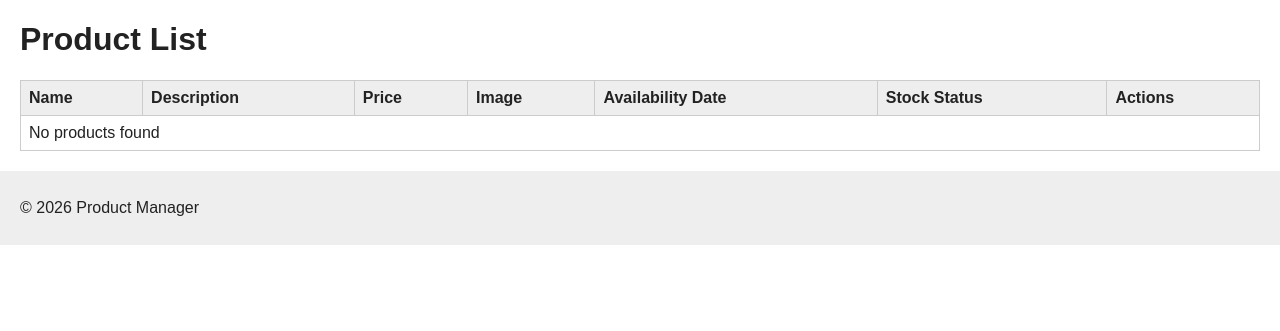
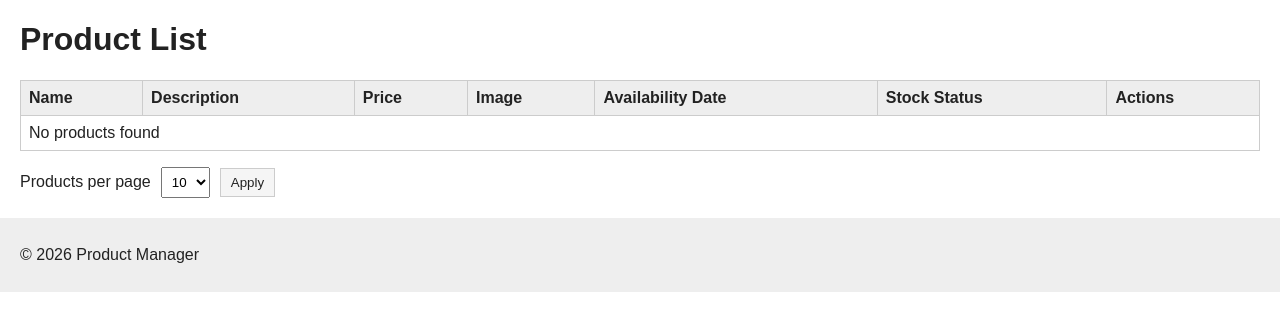
Before and after one commit to hutanstefan/ProductManagerSystem, a PHP site: page / in a window 1280 px wide. Shown: the part 82-413 px from the top of the page. Run offline with PHP 8.4, Linux system fonts and the light colour scheme; data that the repository does not hold is empty.

Commit message:
Product pagination

```diff
--- a/assets/css/style.css
+++ b/assets/css/style.css
@@ -56,3 +56,36 @@ body {
 .empty-state {
     text-align: center;
 }
+
+.pagination-controls,
+.pagination,
+.page-size-form {
+    display: flex;
+    align-items: center;
+    gap: 10px;
+}
+
+.pagination-controls {
+    justify-content: space-between;
+    flex-wrap: wrap;
+    margin-top: 16px;
+}
+
+.pagination a,
+.page-size-form button {
+    padding: 6px 10px;
+    border: 1px solid #ccc;
+    color: #222;
+    text-decoration: none;
+    background: #f5f5f5;
+}
+
+.pagination .current-page {
+    padding: 6px 10px;
+    color: #fff;
+    background: #333;
+}
+
+.page-size-form select {
+    padding: 6px;
+}
--- a/config/config.php
+++ b/config/config.php
@@ -5,3 +5,5 @@ define('DB_NAME', 'product_management');
 define('DB_USER', 'root');
 define('DB_PASS', '');
 define('DB_CHARSET', 'utf8mb4');
+define('DEFAULT_PAGE_SIZE', 10);
+define('ALLOWED_PAGE_SIZES', [ 10, 20, 50 ]);
--- a/includes/functions.php
+++ b/includes/functions.php
@@ -29,3 +29,12 @@ function productImage($image)
 
     return 'uploads/' . basename($image);
 }
+
+function pageUrl($page, $page_size)
+{
+    $query_params = $_GET;
+    $query_params['page'] = $page;
+    $query_params['per_page'] = $page_size;
+
+    return '?' . http_build_query($query_params);
+}
--- a/index.php
+++ b/index.php
@@ -2,13 +2,36 @@
 require_once __DIR__ . '/includes/functions.php';
 require_once __DIR__ . '/includes/db.php';
 
-$products = $pdo->query(
+$page_size = intval($_GET['per_page'] ?? DEFAULT_PAGE_SIZE);
+
+if (!in_array($page_size, ALLOWED_PAGE_SIZES, true)) {
+    $page_size = DEFAULT_PAGE_SIZE;
+}
+
+$current_page = intval($_GET['page'] ?? 1);
+
+$total_products = $pdo->query('SELECT COUNT(*) FROM products')->fetchColumn();
+$total_pages = max(1, intval(ceil($total_products / $page_size)));
+
+if ($current_page < 1) {
+    $current_page = 1;
+} elseif ($current_page > $total_pages) {
+    $current_page = $total_pages;
+}
+
+$offset = ($current_page - 1) * $page_size;
+
+$statement = $pdo->prepare(
     'SELECT id, name, description, price, image, availability_date, in_stock
      FROM products
-     ORDER BY id DESC'
-)->fetchAll();
+     ORDER BY id DESC
+     LIMIT :limit OFFSET :offset'
+);
+$statement->bindValue(':limit', $page_size, PDO::PARAM_INT);
+$statement->bindValue(':offset', $offset, PDO::PARAM_INT);
+$statement->execute();
+$products = $statement->fetchAll();
 
-$pageTitle = 'Products';
 require __DIR__ . '/includes/header.php';
 ?>
 <main class="container">
@@ -58,5 +81,40 @@ require __DIR__ . '/includes/header.php';
             </tbody>
         </table>
     </div>
+
+    <div class="pagination-controls">
+        <?php if ($total_pages > 1): ?>
+            <nav class="pagination">
+                <?php if ($current_page > 1): ?>
+                    <a href="<?= e(pageUrl($current_page - 1, $page_size)) ?>">Previous</a>
+                <?php endif; ?>
+
+                <?php for ($page = 1; $page <= $total_pages; $page++): ?>
+                    <?php if ($page === $current_page): ?>
+                        <span class="current-page"><?= $page ?></span>
+                    <?php else: ?>
+                        <a href="<?= e(pageUrl($page, $page_size)) ?>"><?= $page ?></a>
+                    <?php endif; ?>
+                <?php endfor; ?>
+
+                <?php if ($current_page < $total_pages): ?>
+                    <a href="<?= e(pageUrl($current_page + 1, $page_size)) ?>">Next</a>
+                <?php endif; ?>
+            </nav>
+        <?php endif; ?>
+
+        <form class="page-size-form" method="get" action="index.php">
+            <input type="hidden" name="page" value="1">
+            <label for="per-page">Products per page</label>
+            <select id="per-page" name="per_page">
+                <?php foreach (ALLOWED_PAGE_SIZES as $size): ?>
+                    <option value="<?= $size ?>" <?= $page_size === $size ? 'selected' : '' ?>>
+                        <?= $size ?>
+                    </option>
+                <?php endforeach; ?>
+            </select>
+            <button type="submit">Apply</button>
+        </form>
+    </div>
 </main>
 <?php require __DIR__ . '/includes/footer.php'; ?>
```
